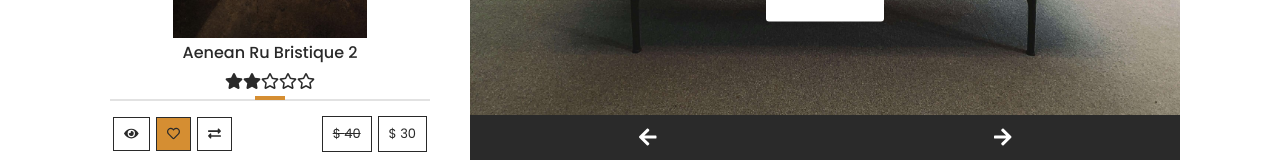
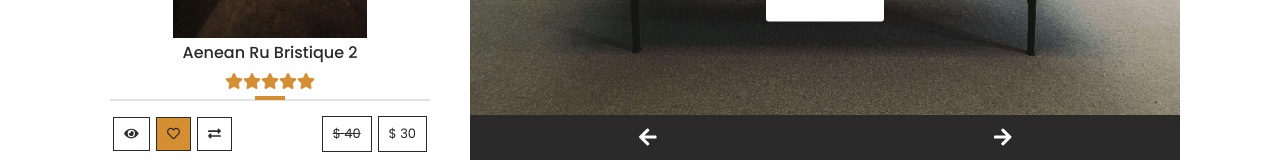
Before and after one commit to matwjablonski/kodilla-wdp-2409-01, a React (Create React App) app: page / in a window 1280 px wide. Shown: the part 596-756 px from the top of the page. Built offline with nearby package versions, Linux system fonts and the light colour scheme.

Commit message:
Added StarReview component with review functionality

```diff
--- a/src/components/common/ProductBox/ProductBox.js
+++ b/src/components/common/ProductBox/ProductBox.js
@@ -1,14 +1,11 @@
-import React, { useState } from 'react';
+import React from 'react';
 import PropTypes from 'prop-types';
 import styles from './ProductBox.module.scss';
 import { FontAwesomeIcon } from '@fortawesome/react-fontawesome';
-import {
-  faStar,
-  faExchangeAlt,
-  faShoppingBasket,
-} from '@fortawesome/free-solid-svg-icons';
-import { faStar as farStar, faHeart } from '@fortawesome/free-regular-svg-icons';
+import { faExchangeAlt, faShoppingBasket } from '@fortawesome/free-solid-svg-icons';
+import { faHeart } from '@fortawesome/free-regular-svg-icons';
 import Button from '../Button/Button';
+import StarReview from '../StarReview/StarReview';
 
 import {
   changeFavorite,
@@ -69,17 +66,7 @@ const ProductBox = ({
       </div>
       <div className={styles.content}>
         <h5>{name}</h5>
-        <div className={styles.stars}>
-          {[1, 2, 3, 4, 5].map(i => (
-            <a key={i} href='#'>
-              {i <= stars ? (
-                <FontAwesomeIcon icon={faStar}>{i} stars</FontAwesomeIcon>
-              ) : (
-                <FontAwesomeIcon icon={farStar}>{i} stars</FontAwesomeIcon>
-              )}
-            </a>
-          ))}
-        </div>
+        <StarReview stars={stars} id={id} />
       </div>
       <div className={styles.line}></div>
       <div className={styles.actions}>
--- a/src/components/common/ProductBox/ProductBox.module.scss
+++ b/src/components/common/ProductBox/ProductBox.module.scss
@@ -65,19 +65,16 @@
   .content {
     text-align: center;
     padding: 20px;
+    display: flex;
+    flex-direction: column;
+    align-items: center;
+    justify-content: center;
 
     h5 {
       color: $primary;
       font-size: 16px;
       line-height: 24px;
       letter-spacing: 1px;
-    }
-
-    .stars {
-      a {
-        text-decoration: none;
-        color: $darkGray;
-      }
     }
   }
 
--- /dev/null
+++ b/src/components/common/StarReview/StarReview.js
@@ -0,0 +1,62 @@
+import React, { useState } from 'react';
+import styles from './StarReview.module.scss';
+import PropTypes from 'prop-types';
+import { FontAwesomeIcon } from '@fortawesome/react-fontawesome';
+import { faStar } from '@fortawesome/free-solid-svg-icons';
+import { faStar as farStar } from '@fortawesome/free-regular-svg-icons';
+import { useDispatch, useSelector } from 'react-redux';
+import { addReview, deleteReview, getReviewById } from '../../../redux/reviewsRedux';
+
+const StarReview = props => {
+  const { id, stars } = props;
+  const dispatch = useDispatch();
+
+  const [hoveredStar, setHoveredStar] = useState(null);
+
+  const existingReview = useSelector(state => {
+    return getReviewById(state, id);
+  });
+
+  const handleStarClick = (e, starNumber) => {
+    e.preventDefault();
+
+    if (existingReview) {
+      if (existingReview.stars === starNumber) {
+        dispatch(deleteReview(id));
+      } else {
+        dispatch(deleteReview(id));
+        dispatch(addReview({ id, stars: starNumber }));
+      }
+    } else {
+      dispatch(addReview({ id, stars: starNumber }));
+    }
+  };
+
+  return (
+    <div className={styles.stars}>
+      {[1, 2, 3, 4, 5].map(i => (
+        <a
+          key={i}
+          href='#'
+          onClick={e => handleStarClick(e, i)}
+          onMouseEnter={() => setHoveredStar(i)}
+          onMouseLeave={() => setHoveredStar(null)}
+          className={`${existingReview ? styles.activeStar : ''} ${styles[`star${i}`]}`}
+        >
+          {i <= (hoveredStar || (existingReview ? existingReview.stars : stars)) ? (
+            <FontAwesomeIcon icon={faStar}>{i} stars</FontAwesomeIcon>
+          ) : (
+            <FontAwesomeIcon icon={farStar}>{i} stars</FontAwesomeIcon>
+          )}
+        </a>
+      ))}
+    </div>
+  );
+};
+
+StarReview.propTypes = {
+  id: PropTypes.string,
+  stars: PropTypes.number,
+};
+
+export default StarReview;
--- /dev/null
+++ b/src/components/common/StarReview/StarReview.module.scss
@@ -0,0 +1,27 @@
+@import "../../../styles/settings.scss";
+
+.stars {
+    width:auto;
+  a {
+    text-decoration: none;
+    color: $darkGray;
+    @extend %interactive-hover;
+
+    &.activeStar {
+      color: $primary;
+
+      &:hover {
+        color: $darkOrange;
+      }
+    }
+
+    &:hover {
+      color: $primary;
+    }
+  }
+  &:hover {
+    a {
+        color: $primary;
+    }
+  }
+}
--- a/src/components/features/HotDeals/HotDeals.js
+++ b/src/components/features/HotDeals/HotDeals.js
@@ -3,13 +3,13 @@ import PropTypes from 'prop-types';
 import styles from './HotDeals.module.scss';
 import { FontAwesomeIcon } from '@fortawesome/react-fontawesome';
 import {
-  faStar,
   faExchangeAlt,
   faShoppingBasket,
   faEye,
 } from '@fortawesome/free-solid-svg-icons';
-import { faStar as farStar, faHeart } from '@fortawesome/free-regular-svg-icons';
+import { faHeart } from '@fortawesome/free-regular-svg-icons';
 import Button from '../../common/Button/Button';
+import StarReview from '../../common/StarReview/StarReview';
 import { changeFavorite } from '../../../redux/productsRedux';
 import { connect } from 'react-redux';
 
@@ -84,7 +84,7 @@ class HotDeals extends React.Component {
       dealsDots.push(
         <li key={i}>
           <a
-            onClick={() => this.handleDealPageChange(i)} // Manual page change
+            onClick={() => this.handleDealPageChange(i)}
             className={i === activeDealPage ? styles.active : ''}
           >
             Page {i}
@@ -140,17 +140,7 @@ class HotDeals extends React.Component {
                   </div>
                   <div className={styles.bottomContent}>
                     <h5>{item.name}</h5>
-                    <div className={styles.stars}>
-                      {[1, 2, 3, 4, 5].map(i => (
-                        <a key={i} href='#'>
-                          {i <= item.stars ? (
-                            <FontAwesomeIcon icon={faStar}>{i} stars</FontAwesomeIcon>
-                          ) : (
-                            <FontAwesomeIcon icon={farStar}>{i} stars</FontAwesomeIcon>
-                          )}
-                        </a>
-                      ))}
-                    </div>
+                    <StarReview stars={item.stars} id={item.id} />
                   </div>
                   <div className={styles.line}></div>
                   <div className={styles.actions}>
--- a/src/redux/initialState.js
+++ b/src/redux/initialState.js
@@ -25,7 +25,6 @@ const initialState = {
       favorite: true,
       compare: true,
       backgroundPhoto: 'pexels-catscoming-707579.jpg',
-      prevPrice: 40,
       promoted: true,
     },
     {
@@ -33,14 +32,13 @@ const initialState = {
       name: 'Aenean Ru Bristique 2',
       category: 'table',
       price: 30,
-      prevPrice: false,
+      prevPrice: 40,
       stars: 2,
       promo: 'sale',
       newFurniture: true,
       favorite: true,
       compare: false,
       backgroundPhoto: 'pexels-cottonbro-5530255.jpg',
-      prevPrice: 40,
       promoted: true,
     },
     {
@@ -48,14 +46,13 @@ const initialState = {
       name: 'Aenean Ru Bristique 3',
       category: 'chair',
       price: 30,
-      prevPrice: false,
+      prevPrice: 40,
       stars: 2,
       promo: 'sale',
       newFurniture: true,
       favorite: false,
       compare: true,
       backgroundPhoto: 'pexels-valeriya-1129413.jpg',
-      prevPrice: 40,
       promoted: true,
     },
     {
@@ -456,6 +453,20 @@ const initialState = {
       photo: 'pexels-fotoaibe-1668860.jpg',
     },
   ],
+  reviews: [
+    {
+      id: 'aenean-ru-bristique-1',
+      stars: 4,
+    },
+    {
+      id: 'aenean-ru-bristique-2',
+      stars: 5,
+    },
+    {
+      id: 'aenean-ru-bristique-3',
+      stars: 5,
+    },
+  ],
   cart: {
     products: [],
   },
--- /dev/null
+++ b/src/redux/reviewsRedux.js
@@ -0,0 +1,40 @@
+//Selectors
+
+export const getAllReviews = ({ reviews }) => reviews;
+export const getReviewById = ({ reviews }, id) => {
+  const idString = String(id);
+  const review = reviews.find(review => String(review.id) === idString);
+
+  return review;
+};
+
+export const getReviewsByRating = ({ reviews }, stars) =>
+  reviews.filter(review => review.stars === stars);
+
+//actions
+const createActionName = actionName => `app/review/${actionName}`;
+const ADD_REVIEW = createActionName('ADD_REVIEW');
+const DELETE_REVIEW = createActionName('DELETE_REVIEW');
+
+//action creators
+export const addReview = payload => ({
+  type: ADD_REVIEW,
+  payload,
+});
+
+export const deleteReview = id => ({
+  type: DELETE_REVIEW,
+  payload: id,
+});
+
+//Reducer
+export default function reviewsReducer(statePart = [], action = {}) {
+  switch (action.type) {
+    case ADD_REVIEW:
+      return [...statePart, action.payload];
+    case DELETE_REVIEW:
+      return statePart.filter(review => review.id !== action.payload);
+    default:
+      return statePart;
+  }
+}
--- a/src/redux/store.js
+++ b/src/redux/store.js
@@ -6,6 +6,7 @@ import categoriesReducer from './categoriesRedux';
 import productsReducer from './productsRedux';
 import rwdReducer from './rwdRedux';
 import currentSaleReducer from './currentSaleRedux';
+import reviewsReducer from './reviewsRedux';
 
 // define reducers
 const reducers = {
@@ -14,6 +15,7 @@ const reducers = {
   products: productsReducer,
   rwd: rwdReducer,
   currentSales: currentSaleReducer,
+  reviews: reviewsReducer,
 };
 
 // add blank reducers for initial state properties without reducers
```
